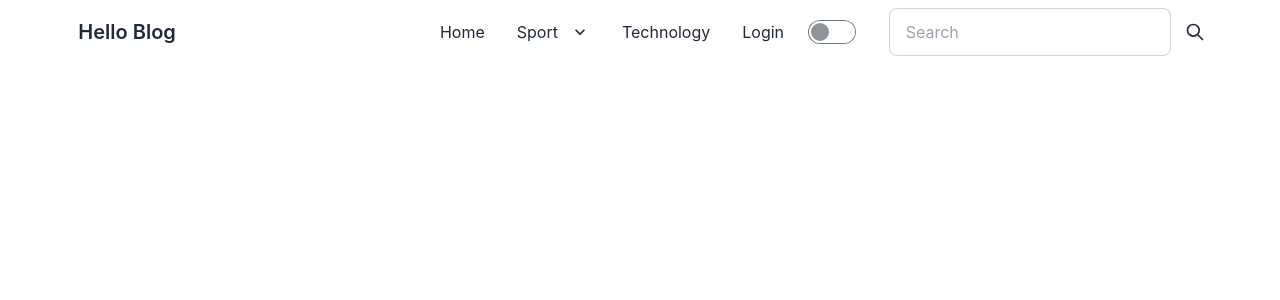
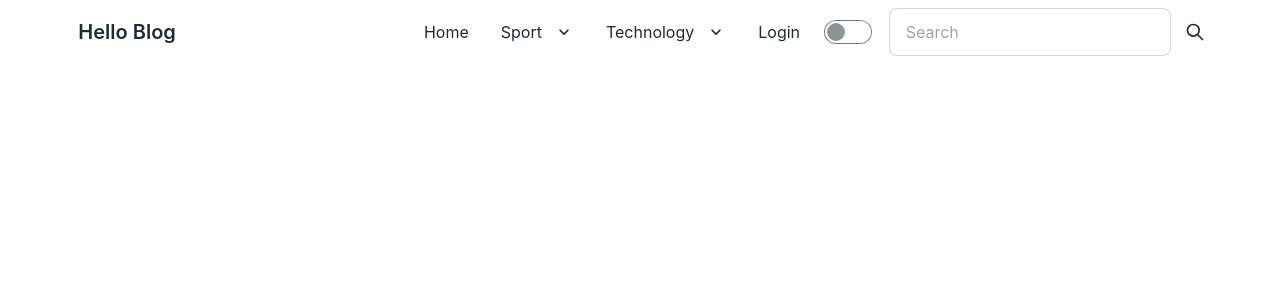
Before and after one commit to souvikhalder92/hello-blog-client, a React (Create React App) app: page / in a window 1280 px wide. Shown: the top 300 px of the page. Built offline with nearby package versions, Linux system fonts and the light colour scheme.

Commit message:
sub category

```diff
--- a/src/components/Shared/Navbar/Navbar.js
+++ b/src/components/Shared/Navbar/Navbar.js
@@ -45,18 +45,35 @@ const Navbar = () => {
                 </Link>
                 <ul className="p-2">
                   <li>
-                    <Link>Technology</Link>
+                    <Link>Sport 1</Link>
                   </li>
                   <li>
-                    <Link>Sport</Link>
+                    <Link>Sport 2</Link>
                   </li>
                 </ul>
               </li>
-              <li>
-                <Link>Sport</Link>
-              </li>
-              <li>
-                <Link>Technology</Link>
+
+              <li tabIndex={0}>
+                <Link className="justify-between">
+                  Technology
+                  <svg
+                    className="fill-current"
+                    xmlns="http://www.w3.org/2000/svg"
+                    width="24"
+                    height="24"
+                    viewBox="0 0 24 24"
+                  >
+                    <path d="M8.59,16.58L13.17,12L8.59,7.41L10,6L16,12L10,18L8.59,16.58Z" />
+                  </svg>
+                </Link>
+                <ul className="p-2">
+                  <li>
+                    <Link>Technology 1</Link>
+                  </li>
+                  <li>
+                    <Link>Technology 2</Link>
+                  </li>
+                </ul>
               </li>
               <li>
                 <Link>Login</Link>
@@ -93,8 +110,27 @@ const Navbar = () => {
               </ul>
             </li>
 
-            <li>
-              <Link>Technology</Link>
+            <li tabIndex={0}>
+              <Link>
+                Technology
+                <svg
+                  className="fill-current"
+                  xmlns="http://www.w3.org/2000/svg"
+                  width="20"
+                  height="20"
+                  viewBox="0 0 24 24"
+                >
+                  <path d="M7.41,8.58L12,13.17L16.59,8.58L18,10L12,16L6,10L7.41,8.58Z" />
+                </svg>
+              </Link>
+              <ul className="p-2">
+                <li>
+                  <Link>Technology 1</Link>
+                </li>
+                <li>
+                  <Link>Technology 2</Link>
+                </li>
+              </ul>
             </li>
             <li>
               <Link>Login</Link>
```
